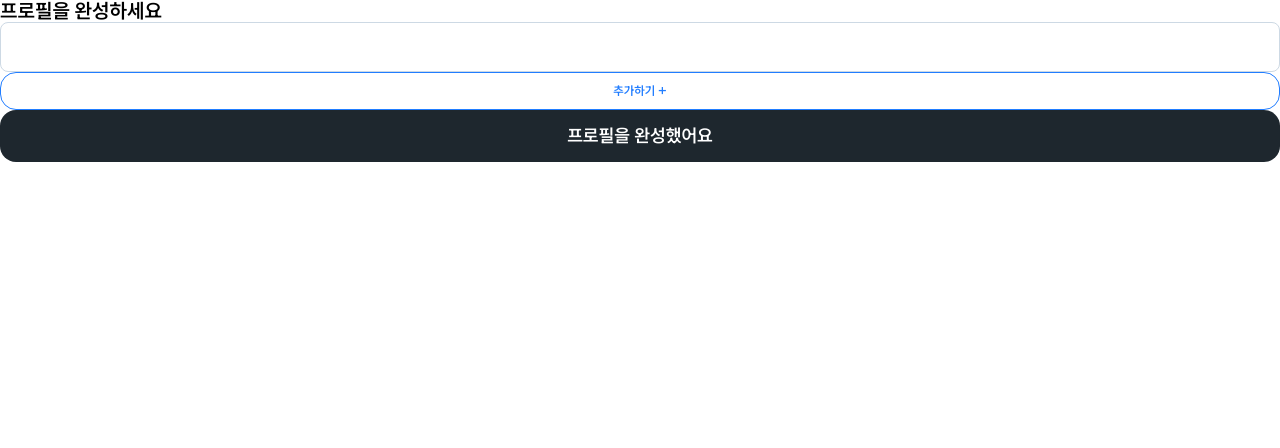
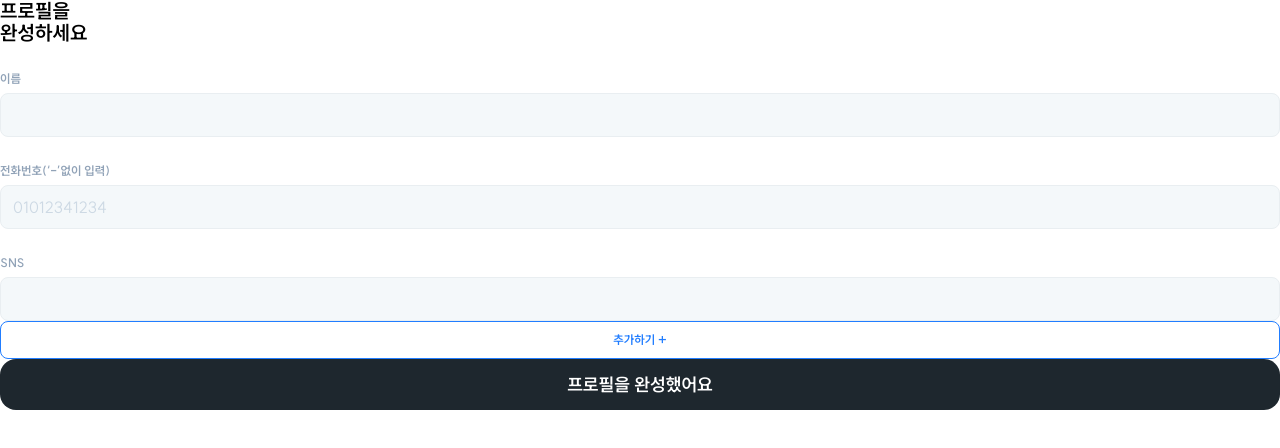
Before and after one commit to Nowdays-Goodnight-Cool-Niang/SharEv-Frontend, a React (Vite) app: page /account in a window 1280 px wide. Shown: the top 448 px of the page. Built offline with nearby package versions, Linux system fonts and the light colour scheme.

Commit message:
style: 💄 account페이지 UI 수정 및 컴포넌트 분리

```diff
--- /dev/null
+++ b/src/components/account/Content.tsx
@@ -0,0 +1,24 @@
+import { useNavigate } from 'react-router';
+import Input from '../common/Input';
+import ButtonSecondary from '../common/ButtonSecondary';
+import ButtonPrimary from '../common/ButtonPrimary';
+
+function Content() {
+  const navigate = useNavigate();
+
+  const handleProfileCompletion = () => {
+    // TODO: 프로필 데이터를 서버에 저장하는 API 호출
+    navigate('/events');
+  };
+  return (
+    <form>
+      <Input labelName='이름' />
+      <Input labelName='전화번호(‘-’없이 입력)' placeholder='01012341234' />
+      <Input labelName='SNS' />
+      <ButtonSecondary>추가하기 +</ButtonSecondary>
+      <ButtonPrimary onClick={handleProfileCompletion}>프로필을 완성했어요</ButtonPrimary>
+    </form>
+  );
+}
+
+export default Content;
--- /dev/null
+++ b/src/components/account/Header.tsx
@@ -0,0 +1,11 @@
+function AccountHeader() {
+  return (
+    <header>
+      <h1 className='text-title'>
+        프로필을 <br /> 완성하세요
+      </h1>
+    </header>
+  );
+}
+
+export default AccountHeader;
--- a/src/components/common/ButtonSecondary.tsx
+++ b/src/components/common/ButtonSecondary.tsx
@@ -4,7 +4,7 @@ interface IButtonSecondaryProps {
 
 function ButtonSecondary({ children }: IButtonSecondaryProps) {
   return (
-    <button className='bg-white text-label text-blue-500 w-full py-3 px-4 border border-blue-500 rounded-2xl hover:border-blue-400'>
+    <button className='bg-white text-label text-blue-500 w-full py-3 px-4 border border-blue-500 rounded-lg hover:border-blue-400'>
       {children}
     </button>
   );
--- a/src/components/common/Input.tsx
+++ b/src/components/common/Input.tsx
@@ -4,6 +4,7 @@ interface InputProps {
   type?: 'password' | 'text';
   initialValue?: string;
   placeholder?: string;
+  labelName?: string;
   name?: string;
   required?: boolean;
   maxLength?: number;
@@ -12,6 +13,7 @@ interface InputProps {
 }
 
 function Input({
+  labelName,
   type = 'text',
   initialValue = '',
   placeholder = '',
@@ -22,7 +24,10 @@ function Input({
   onChange,
 }: InputProps) {
   const [value, setValue] = useState(initialValue);
+
   return (
+    <label className='block mt-6'>
+      <span className='text-label text-gray-200'>{labelName}</span>
       <input
         type={type}
         value={value}
@@ -35,8 +40,9 @@ function Input({
           setValue(e.target.value);
         }}
         placeholder={placeholder}
-      className='w-full rounded-lg border border-gray-100 px-4 py-3 text-base placeholder:text-gray-100'
+        className='w-full rounded-lg border bg-gray-50 border-gray-70 p-3 text-base placeholder:text-gray-100 mt-2 h-11'
       />
+    </label>
   );
 }
 
--- a/src/pages/Form.tsx
+++ b/src/pages/Form.tsx
@@ -1,14 +1,11 @@
-import ButtonPrimary from '../components/common/ButtonPrimary';
-import ButtonSecondary from '../components/common/ButtonSecondary';
-import Input from '../components/common/Input';
+import AccountContent from '../components/account/Content';
+import AccountHeader from '../components/account/Header';
 
 function Form() {
   return (
     <div>
-      <h1 className='text-title'>프로필을 완성하세요</h1>
-      <Input />
-      <ButtonSecondary>추가하기 +</ButtonSecondary>
-      <ButtonPrimary>프로필을 완성했어요</ButtonPrimary>
+      <AccountHeader />
+      <AccountContent />
     </div>
   );
 }
```
Lines whose indentation alone changed are shown as unchanged.
